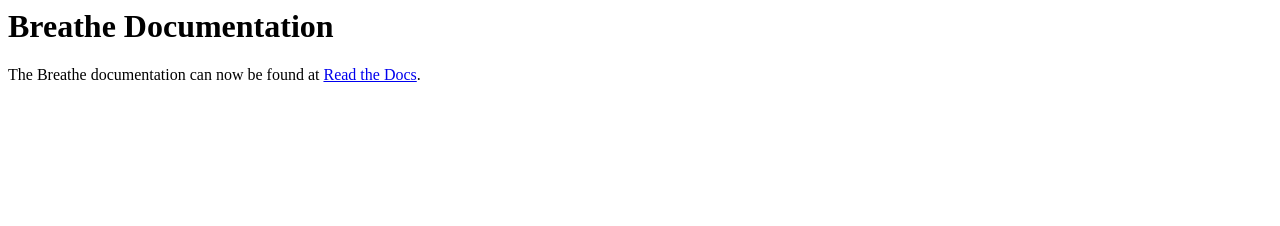
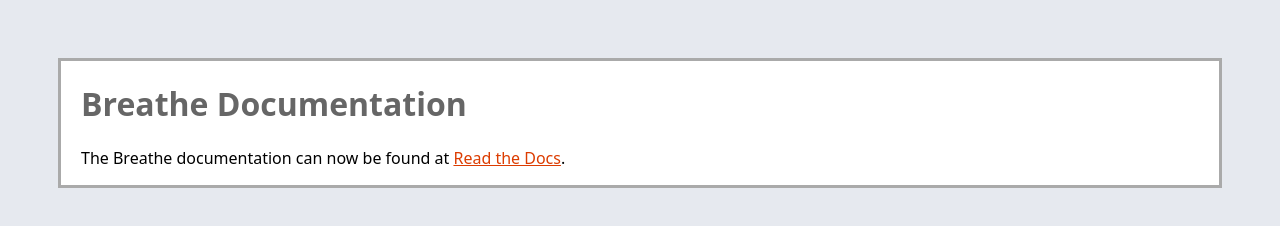
Before and after one commit to breathe-doc/breathe, a plain HTML site: page index.html in a window 1280 px wide. Drawn offline with Linux system fonts and the light colour scheme.

Commit message:
Make the redirect page a little more presentable

```diff
--- a/index.html
+++ b/index.html
@@ -1,12 +1,41 @@
 <html>
     <head>
+        <title>Breathe Documentation - Now on Read the Docs</title>
+
+        <style>
+        body {
+            font-family: sans;
+            padding: 50px;
+            background-color: #E6E9EF;
+        }
+
+        #main {
+            border: 3px solid #AAA;
+            padding-left: 20px;
+            background-color: white;
+        }
+
+        #main h1 {
+            color: #666;
+        }
+
+        #main a {
+            color: #dc3c01;
+        }
+
+        #main a:hover {
+            color: #6e1e00;
+        }
+        </style>
     </head>
     <body>
 
-        <h1>Breathe Documentation</h1>
+        <div id="main">
+            <h1>Breathe Documentation</h1>
 
-        <p>The Breathe documentation can now be found at
-           <a href="http://breathe.readthedocs.org">Read the Docs</a>.</p>
+            <p>The Breathe documentation can now be found at
+               <a href="http://breathe.readthedocs.org">Read the Docs</a>.</p>
+       </div>
 
     </body>
 </html>
```
